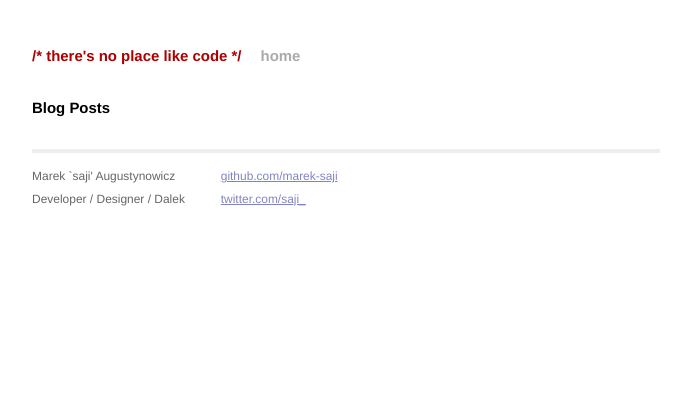
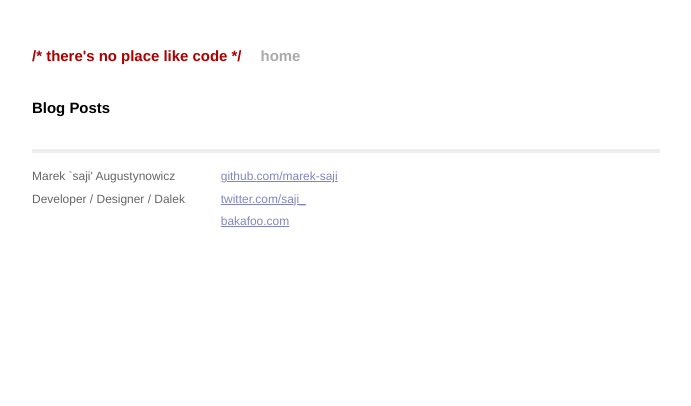
Before and after one commit to marek-saji/noplacelikecode, a Jekyll site: the page built from index.html, in a window 1280 px wide. Shown: the top 406 px of the page, without its empty margins (294-985 px from the left). Built offline with Jekyll 4.4.1, drawn with Linux system fonts in a browser that asks for light colours; Markdown is read by kramdown in place of the engine named in the settings.

Commit message:
Link bakafoo.com

```diff
--- a/_layouts/default.html
+++ b/_layouts/default.html
@@ -36,6 +36,7 @@
               <p>
                 <a href="https://github.com/marek-saji">github.com/marek-saji</a><br />
                 <a href="https://twitter.com/saji_">twitter.com/saji_</a><br />
+                <a href="http://bakafoo.com">bakafoo.com</a><br />
               </p>
             </div>
           </div>
```
